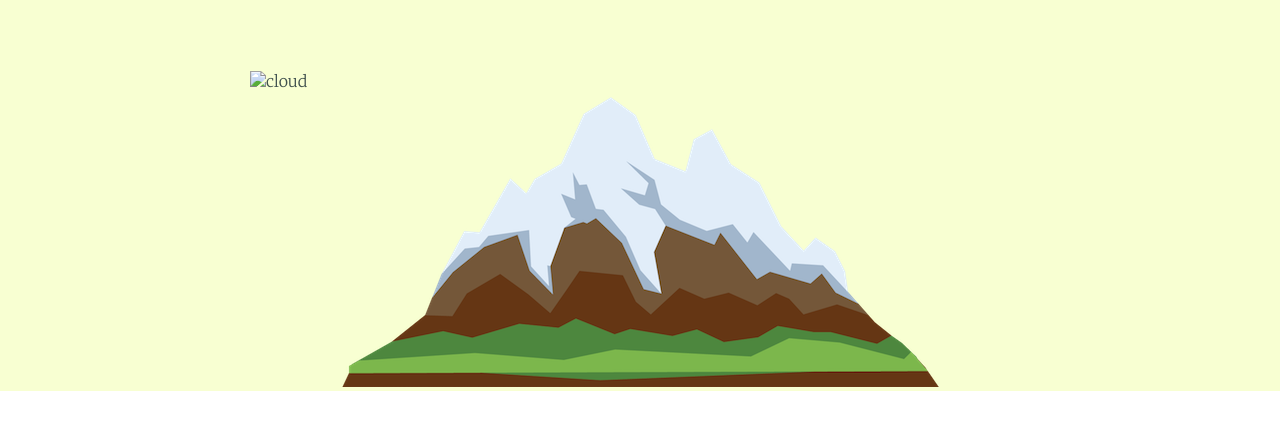
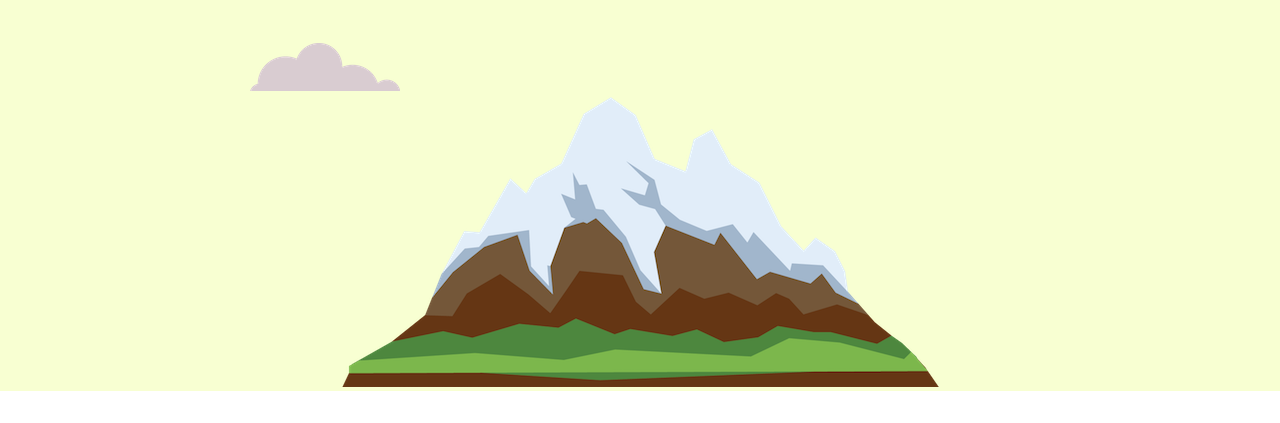
Before and after one commit to salmanahmad12/Portfolio, a plain HTML site: page index.html in a window 1280 px wide. Shown: the part 377-800 px from the top of the page. Drawn offline with Linux system fonts and the light colour scheme.

Commit message:
Update index.html -> added could picture

```diff
--- a/index.html
+++ b/index.html
@@ -18,7 +18,7 @@
       <img class="top-cloud" src="cloud.png" alt="cloud image" />
       <h1>I am Salman.</h1>
       <h2 class="a-prog">a <span class="pro">pro</span>grammer</h2>
-      <img class="bottom-cloud" src="/images/cloud.png" alt="cloud" />
+      <img class="bottom-cloud" src="cloud.png" alt="cloud" />
       <img src="mountian.png" alt="mountain">
     </div>
     <div class="middle">
```
